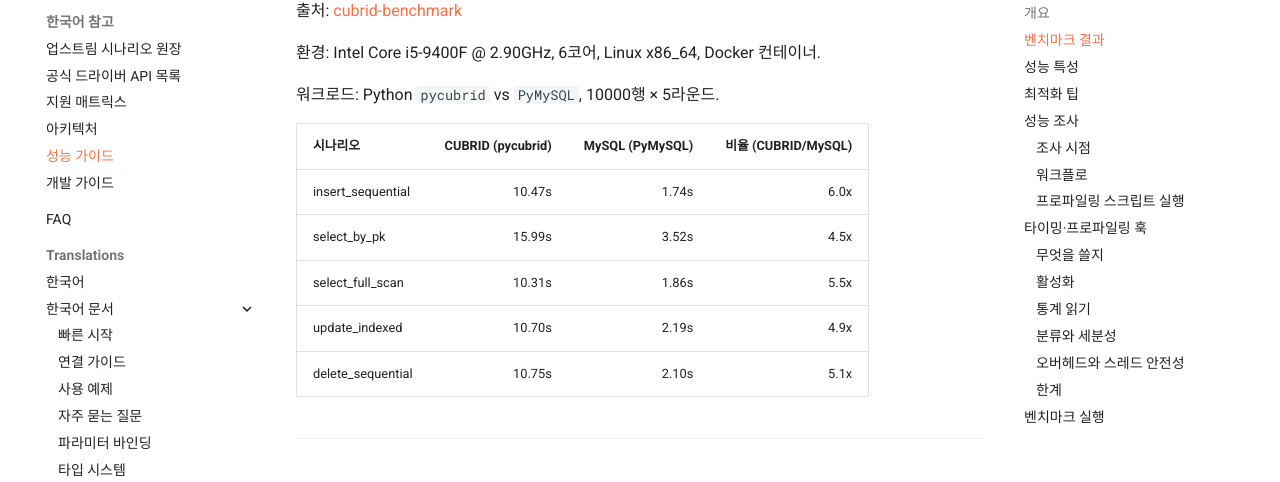
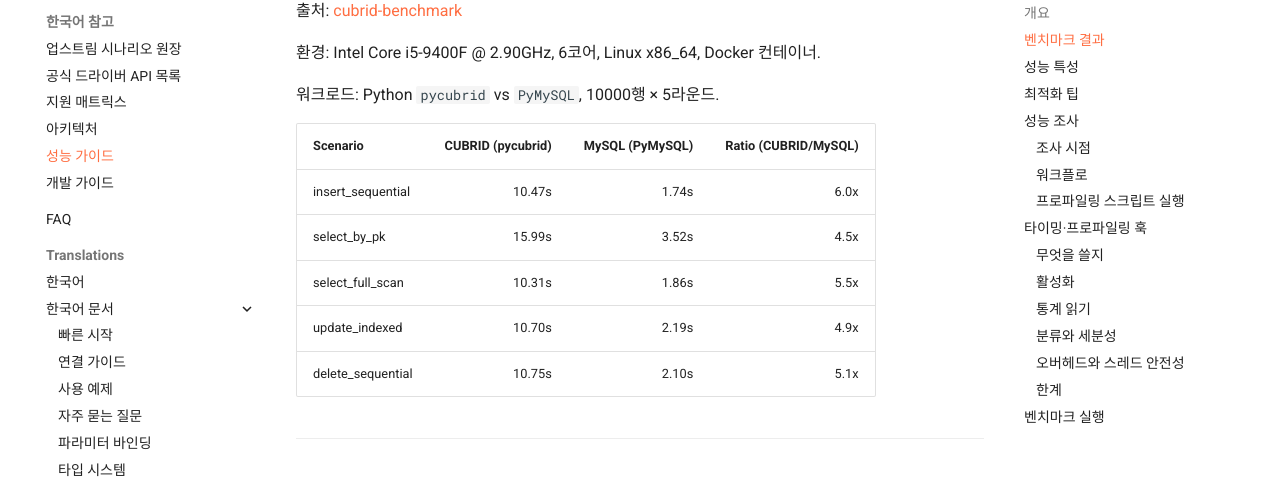
Before and after one commit to cubrid-lab/pycubrid, an MkDocs documentation site: the page built from docs/ko/PERFORMANCE.md, in a window 1280 px wide and 900 px high, scrolled down 1509 px. Shown: the part 122-604 px from the top of the window. Built offline with MkDocs 1.6.1 and Material for MkDocs 9.7.7, drawn with Linux system fonts in a browser that asks for light colours; comment, search, counter and statistics services are not loaded.

Commit message:
docs(performance): make the Korean guide discoverable and navigable
The Korean performance translation already exists at the canonical site path; complete its discoverability and working anchors rather than duplicate it under an obsolete filename.

Constraint: Keep benchmark table bytes, historical values, methodology and executable examples unchanged
Rejected: New full translation or legacy duplicate | canonical page already maintained in the site
Confidence: high
Scope-risk: narrow
Directive: Preserve source measurements; this is not a new benchmark claim
Tested: Independent CODE/ARCH source/table comparison,strict MkDocs and rendered seven-ID/README/API-fragment checks;numeric/code preservation;changelog and exactCI/CodeQL/threads
Not-tested: Driver/live benchmark suites not rerun for Markdown-only change;unrelated existing site INFO diagnostics remain
Related: Closes #313

````diff
--- a/docs/ko/PERFORMANCE.md
+++ b/docs/ko/PERFORMANCE.md
@@ -17,6 +17,8 @@
 - [벤치마크 실행](#벤치마크-실행)
 
 ---
+
+<a id="개요"></a>
 
 ## 개요
 
@@ -41,6 +43,8 @@
 
 ---
 
+<a id="벤치마크-결과"></a>
+
 ## 벤치마크 결과
 
 출처: [cubrid-benchmark](https://github.com/cubrid-lab/cubrid-benchmark)
@@ -49,7 +53,7 @@
 
 워크로드: Python `pycubrid` vs `PyMySQL`, 10000행 × 5라운드.
 
-| 시나리오 | CUBRID (pycubrid) | MySQL (PyMySQL) | 비율 (CUBRID/MySQL) |
+| Scenario | CUBRID (pycubrid) | MySQL (PyMySQL) | Ratio (CUBRID/MySQL) |
 |---|---:|---:|---:|
 | insert_sequential | 10.47s | 1.74s | 6.0x |
 | select_by_pk | 15.99s | 3.52s | 4.5x |
@@ -58,6 +62,8 @@
 | delete_sequential | 10.75s | 2.10s | 5.1x |
 
 ---
+
+<a id="성능-특성"></a>
 
 ## 성능 특성
 
@@ -68,6 +74,8 @@
 - 호출을 배치하고 트랜잭션 경계를 제어하면 처리량이 개선됩니다.
 
 ---
+
+<a id="최적화-팁"></a>
 
 ## 최적화 팁
 
@@ -89,6 +97,8 @@
 ```
 
 ---
+
+<a id="성능-조사"></a>
 
 ## 성능 조사
 
@@ -196,6 +206,8 @@
 
 ---
 
+<a id="타이밍--프로파일링-훅"></a>
+
 ## 타이밍·프로파일링 훅
 
 가벼운 프로세스 내 진단을 위해서는 위의 cProfile 기반 스크립트 대신 드라이버 내장 타이밍 계측을 옵트인할 수 있습니다. 훅은 **기본 꺼짐**입니다 — 비활성 시 타이밍 모듈을 임포트하지 않고 핫 경로가 그대로 실행됩니다.
@@ -288,6 +300,8 @@
 
 ---
 
+<a id="벤치마크-실행"></a>
+
 ## 벤치마크 실행
 
 1. 벤치마크 스위트 클론: `git clone https://github.com/cubrid-lab/cubrid-benchmark`
````
Also changed, not shown: CHANGELOG.md (+5 -0 lines), docs/README.ko.md (+1 -0 lines).
